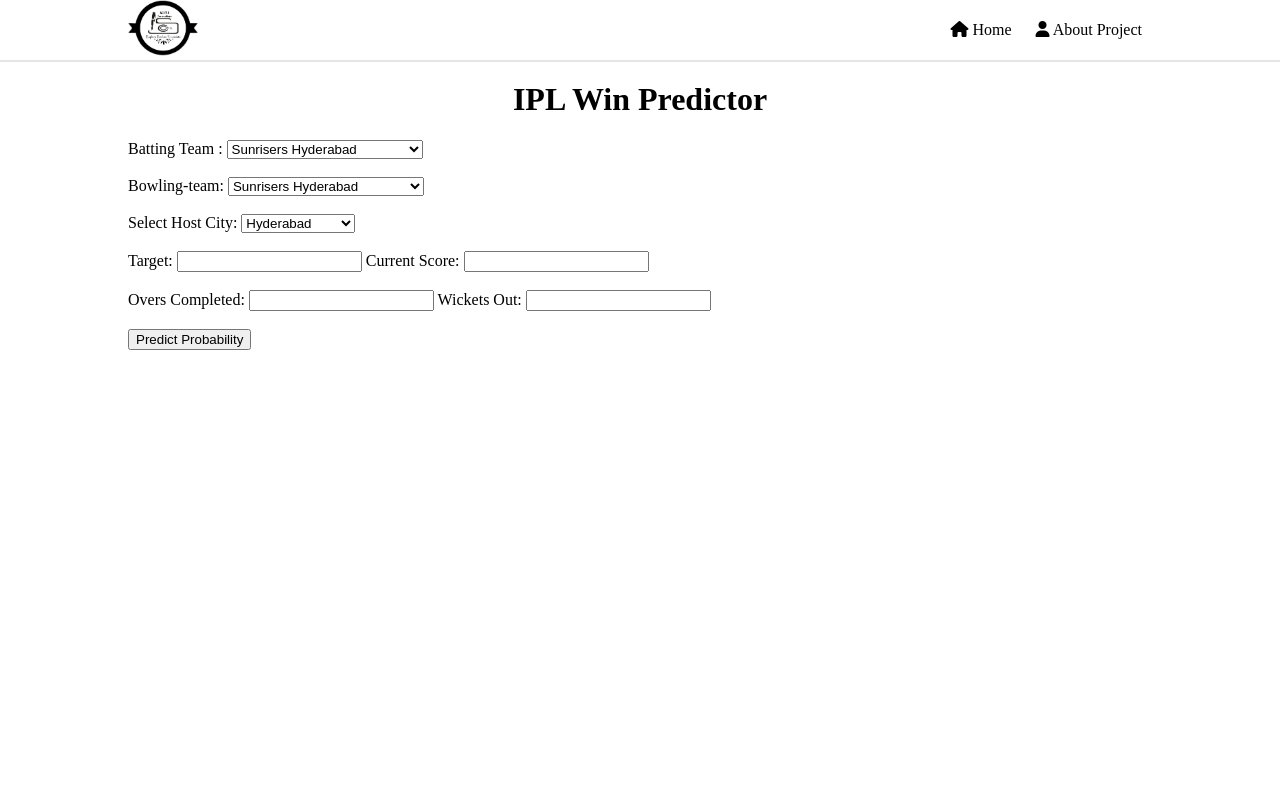
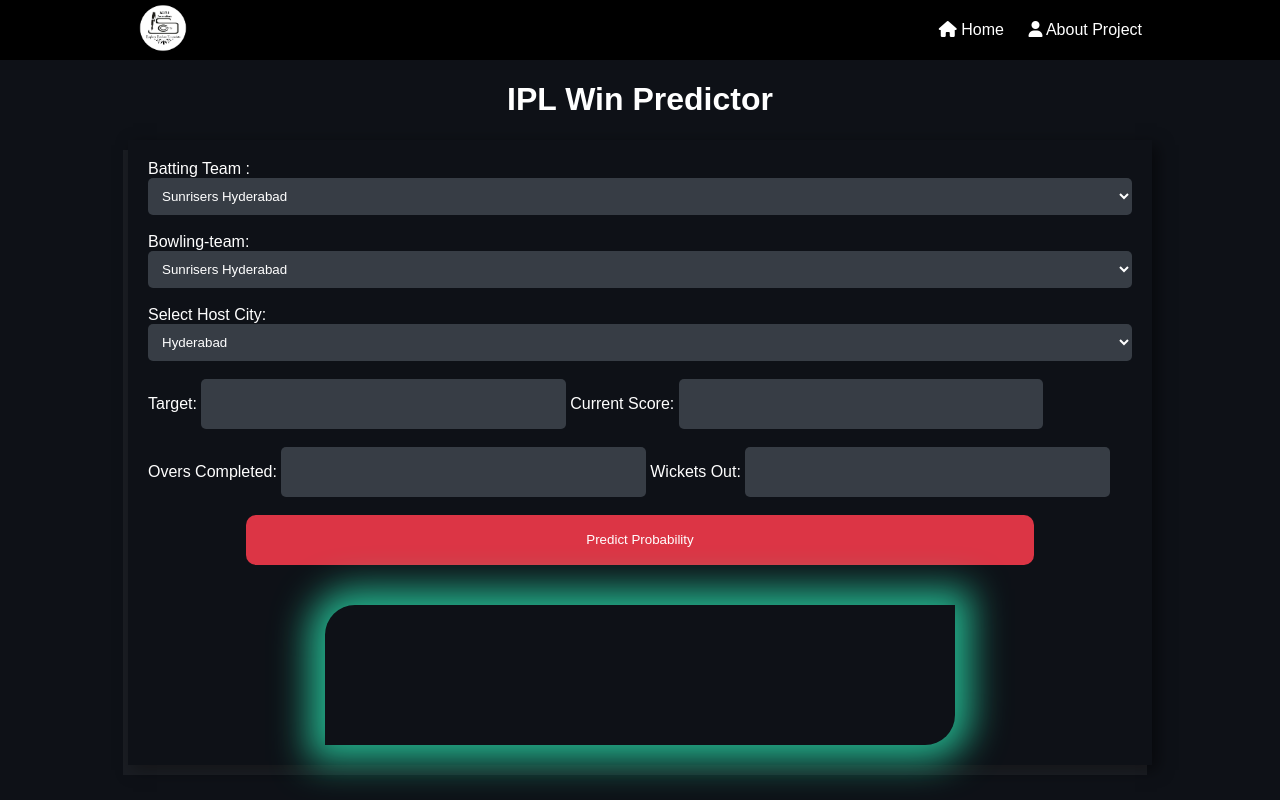
Before and after one commit to AnuragD123/WinPredictor, a PHP site: page / in a window 1280 px wide. Run offline with PHP 8.4, Linux system fonts and the light colour scheme.

Commit message:
Redesigned the UI

```diff
--- a/predict.php
+++ b/predict.php
@@ -16,6 +16,10 @@
         $output = shell_exec($command);
 
     // echo $bteam." ".$bowlteam." ".$city." ".$target." ".$score." ".$oversCompleted." ";
-        echo $output;
+        // echo $output;
+        session_start();
+        $_SESSION['output'] = $output;
+        header("location:index.php");
+
     }
 ?>
--- a/style.css
+++ b/style.css
@@ -1,8 +1,8 @@
 body{
     /* background-color: teal; */
     /* color:#FFFF; */
-    background-color: #FFFF;
-    color:black;
+    background-color: rgb(14, 17, 23);;
+    color:#FFF;
     margin:0;
     padding:0;
 }
@@ -17,7 +17,9 @@ header{
     /* border-bottom: 1px solid black; */
     box-sizing: border-box;
     background-color:#FFFF;
-    box-shadow: 0 2px 0px rgba(0,0,0,0.1);
+    background-color:black;
+    color:#FFFF;
+    /* box-shadow: 0 2px 0px rgba(0,0,0,0.1); */
     transition:all 0.5s ease;
 
 
@@ -32,6 +34,7 @@ header{
 
     margin:auto;
     display: flex;
+
     /* border: 2px solid yellowgreen; */
 
 
@@ -64,7 +67,7 @@ header{
 .navbar .nav-links li a{
     list-style: none;
     text-decoration: none;
-    color:black;
+    color:#FFF !important;
     /* border: 2px solid green; */
     /* padding: 19px 10px; */
     padding: 10px;
@@ -85,6 +88,7 @@ header{
 }
 #bars{
     display:none;
+
 }
 #close{
     display:none;
@@ -114,6 +118,81 @@ header{
     transition:all 0.5s ease;
 }
 
+
+.Form-container{
+    width:100%;
+    box-sizing: border-box;
+    padding: 20px;
+    /* border:1px solid red; */
+    margin: auto;
+    box-shadow:  -5px 10px rgb(255 255 255 / 5%), 5px 5px 15px rgb(0 0 0 / 50%);
+
+
+
+}
+#batting-team,#bowling-team, #city{
+    width: 100%;
+
+    border-radius: 5px;
+    background-color:#373d45;
+    color:#FFF;
+    outline: none;
+    border: none;
+    padding: 10px;
+}
+
+#target, #score {
+    width: 35%;
+    height: 30px;
+    border-radius: 5px;
+    background-color:#373d45;
+    color:#FFF;
+    outline: none;
+    border: none;
+    padding: 10px;
+
+}
+#overs-completed,#wickets-out{
+    width: 35%;
+    height: 30px;
+    border-radius: 5px;
+    background-color:#373d45;
+    color:#FFF;
+    outline: none;
+    border: none;
+
+    padding: 10px;
+
+}
+
+button[type="submit"]{
+    display: block;
+    width: 80%;
+    height:50px;
+    margin: auto;
+    background-color: #dc3545;
+    color: white;
+    border:none;
+    border-radius: 10px;
+    margin-bottom: 40px;
+}
+.resultContainer{
+    margin-top:40px;
+    width:60%;
+    margin:auto;
+    height:100px;
+    background-color: 45,255,196,1;
+    padding:20px;
+    display: flex;
+    align-items: center;
+    justify-content: center;
+    border-radius:30px 0 30px 0;
+    color:white;
+    -webkit-box-shadow:0px 0px 36px 16px rgba(45,255,196,0.68);
+-moz-box-shadow: 0px 0px 36px 16px rgba(45,255,196,0.68);
+box-shadow: 0px 0px 36px 16px rgba(45,255,196,0.68);
+}
+
 @media screen and (max-width:780px) {
     .navbar .nav-links{
         visibility: hidden;
@@ -128,5 +207,91 @@ header{
 
     #close.active{display:block}
 
+    #target, #score {
+        width: 100%;
+        height: 30px;
+    }
+    #overs-completed,#wickets-out{
+        width: 100%;
+        height: 30px;
+    }
 
 }
+
+/* About Us Page */
+
+body {
+    font-family: Arial, Helvetica, sans-serif;
+    margin: 0;
+  }
+
+  .column {
+    float: left;
+    width: 33.3%;
+    margin-bottom: 16px;
+    padding: 0 8px;
+  }
+
+  .card {
+    box-shadow: 0 4px 8px 0 rgba(0, 0, 0, 0.2);
+    margin: 8px;
+    display:flex;
+    justify-content: center;
+    flex-direction: column;
+    text-align: center;
+  }
+  .cards-row{
+    margin-top:40px;
+    display:flex;
+    justify-content: center;
+
+
+  }
+  .card img {
+    border-radius:100%;
+    width:70%;
+    margin: auto;
+  }
+  .about-section {
+    padding: 50px;
+    text-align: center;
+    background-color: #474e5d;
+    color: white;
+  }
+
+  .container {
+    padding: 0 16px;
+  }
+
+  .container::after, .row::after {
+    content: "";
+    clear: both;
+    display: table;
+  }
+
+  .title {
+    color: grey;
+  }
+
+  .button {
+    border: none;
+    outline: 0;
+    display: inline-block;
+    padding: 8px;
+    color: white;
+    background-color: #000;
+    text-align: center;
+    cursor: pointer;
+    width: 100%;
+  }
+
+  .button:hover {
+    background-color: #555;
+  }
+
+  @media screen and (max-width: 650px) {
+    .column {
+      width: 100%;
+      display: block;
+    }
+  }
```
Also changed, not shown: index.html (deleted, +0 -144 lines), 1 other file.
